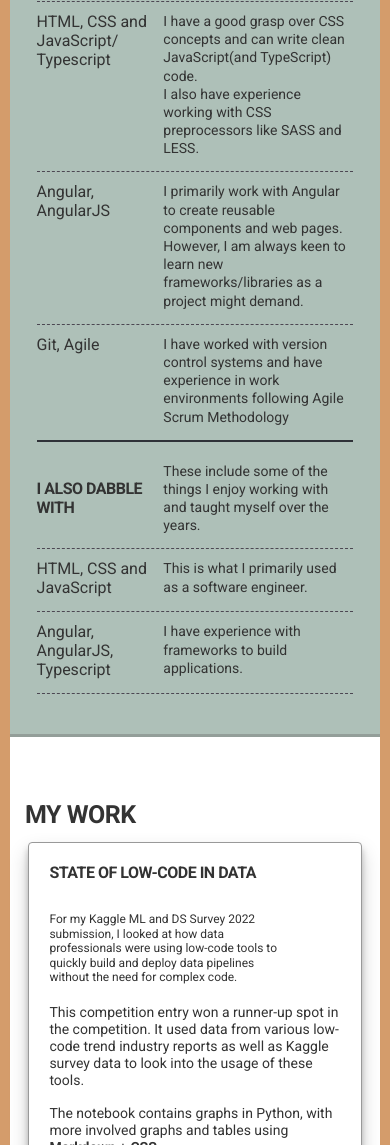
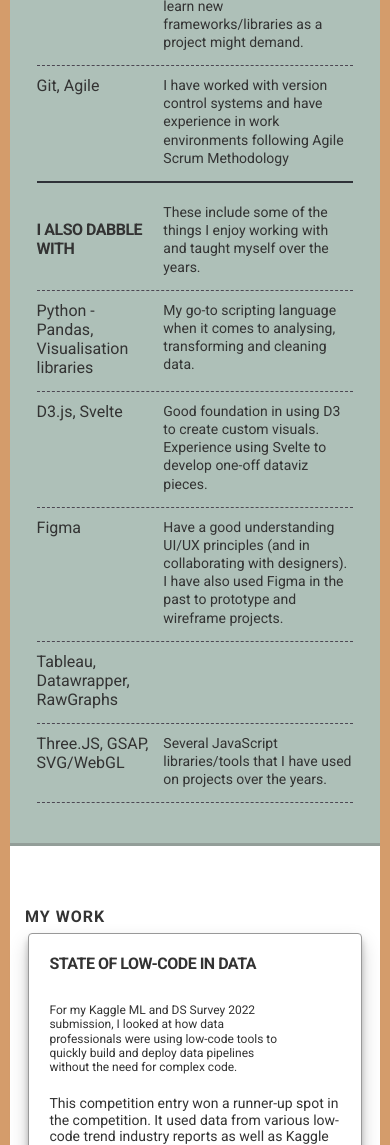
Before and after one commit to schubert-da/schubert-portfolio, a website: page index.html in a window 390 px wide. Shown: the part 855-2000 px from the top of the page. Drawn offline with Linux system fonts and the light colour scheme.

Commit message:
description changes, mobile styling

```diff
--- a/index.html
+++ b/index.html
@@ -80,7 +80,9 @@
             </div>
             <div class="skill-group">
                 <div class="skill-group-name">HTML, CSS and JavaScript/ Typescript</div>
-                <div class="skill-group-desc">I have a good grasp over CSS concepts and can write clean JavaScript(and TypeScript) code.<br>I also have experience working with CSS preprocessors like SASS and LESS.</div>
+                <div class="skill-group-desc">I have a good grasp over CSS concepts and can write clean JavaScript(and TypeScript) code.
+                    <!-- <br>I also have experience working with CSS preprocessors like SASS and LESS. -->
+                </div>
             </div>
             <div class="skill-group">
                 <div class="skill-group-name">Angular, AngularJS</div>
@@ -95,12 +97,24 @@
                 <div class="skill-group-desc">These include some of the things I enjoy working with and taught myself over the years.</div>
             </div>
             <div class="skill-group">
-                <div class="skill-group-name">HTML, CSS and JavaScript</div>
-                <div class="skill-group-desc">This is what I primarily used as a software engineer.</div>
+                <div class="skill-group-name">Python - Pandas, Visualisation libraries</div>
+                <div class="skill-group-desc">My go-to scripting language when it comes to analysing, transforming and cleaning data. </div>
             </div>
             <div class="skill-group">
-                <div class="skill-group-name">Angular, AngularJS, Typescript</div>
-                <div class="skill-group-desc">I have experience with frameworks to build applications.</div>
+                <div class="skill-group-name">D3.js, Svelte</div>
+                <div class="skill-group-desc">Good foundation in using D3 to create custom visuals. Experience using Svelte to develop one-off dataviz pieces. </div>
+            </div>
+            <div class="skill-group">
+                <div class="skill-group-name">Figma</div>
+                <div class="skill-group-desc">Have a good understanding UI/UX principles (and in collaborating with designers). I have also used Figma in the past to prototype and wireframe projects. </div>
+            </div>
+            <div class="skill-group">
+                <div class="skill-group-name">Tableau, Datawrapper, RawGraphs</div>
+                <div class="skill-group-desc"></div>
+            </div>
+            <div class="skill-group">
+                <div class="skill-group-name">Three.JS, GSAP, SVG/WebGL</div>
+                <div class="skill-group-desc">Several JavaScript libraries/tools that I have used on projects over the years.</div>
             </div>
         </div>
     </div>
--- a/styles/sass/pages/_home.scss
+++ b/styles/sass/pages/_home.scss
@@ -450,9 +450,27 @@ figure.effect-julia:hover p {
 // RESPONSIVE - MOBILE
 @media (max-width: 480px){
 
+    #home-section{
+        margin-top: 5rem;
+    }
+
+    .main-nav .button_container{
+        margin-top: 4rem;
+    }
+
     .section-header, .section-header--works{
         font-size: 2.5rem;
         margin: 0;
+    }
+
+    .text-home{
+        font-size: 1.6rem;
+        letter-spacing: 1px;
+        padding-bottom: 4px;
+    }
+
+    .text-home-small{
+        font-size: 1.6rem;
     }
 
 
```
Also changed, not shown: styles/sass/main.css, 1 other file.
